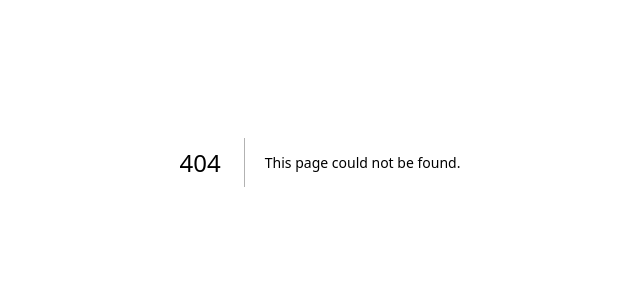
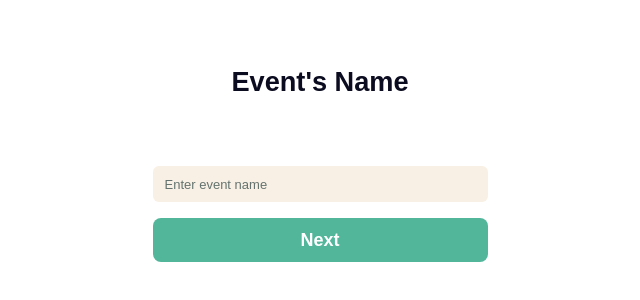
Before and after one commit to PI304/BisTime_Frontend, a Next.js app: page /events/create in a window 1280 px wide. Before the commit this address had no page. Shown: the part 238-538 px from the top of the page, without its empty margins (320-960 px from the left). Built offline with nearby package versions, Linux system fonts and the light colour scheme.

Commit message:
feat : event create page

```diff
--- /dev/null
+++ b/src/pages/events/create.tsx
@@ -0,0 +1,29 @@
+import { useRouter } from 'next/router';
+import Layout from '@components/common/layout';
+import Button from '@components/common/button';
+import Input from '@components/common/input';
+
+function Create() {
+  const router = useRouter();
+  return (
+    <Layout>
+      <div className="w-full flex flex-col items-center justify-center h-full">
+        <div className="w-full flex flex-col items-center justify-center mb-16">
+          <h1 className="text-h2 font-bold text-center text-base-black">
+            Event's Name
+          </h1>
+        </div>
+        <div className="w-full space-y-4 flex flex-col items-center justify-center">
+          <Input name="event_name" placeholder="Enter event name" height="lg" />
+          <Button
+            size="lg"
+            onClick={() => router.push('/events/create/schedule')}
+          >
+            Next
+          </Button>
+        </div>
+      </div>
+    </Layout>
+  );
+}
+export default Create;
```
